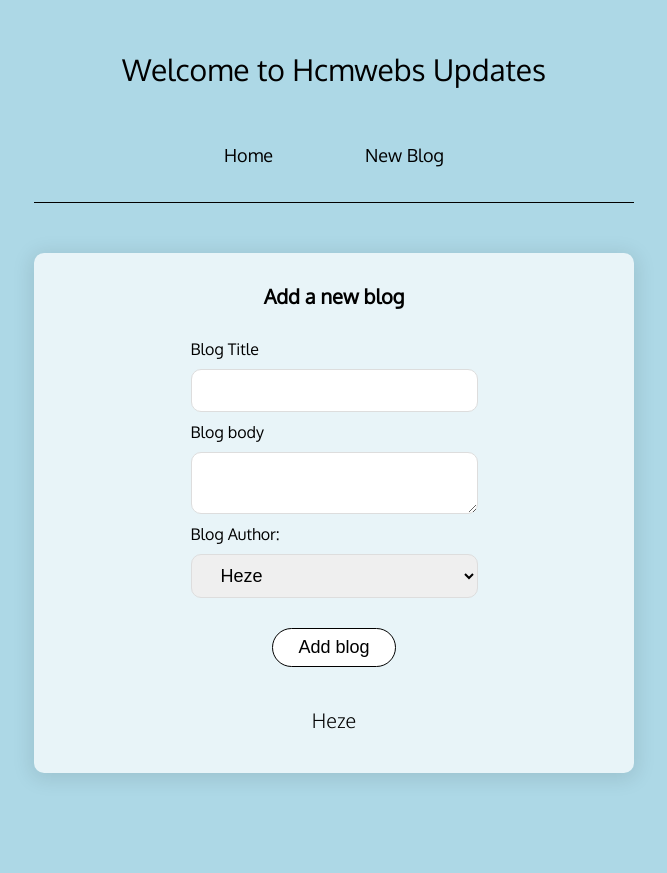
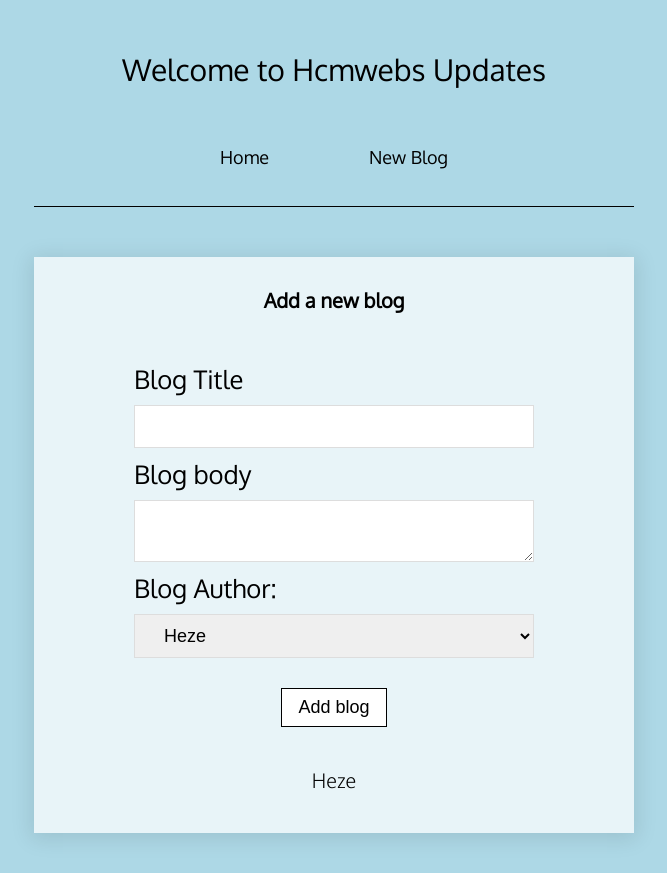
Before and after one commit to Hcmwebs/hcmwebs-blog, a React (Create React App) app: page /create in a window 1280 px wide. Shown: the whole page, without its empty margins (306-973 px from the left). Before the commit the page ends 813 px from the top, so only its background shows below. Built offline with nearby package versions, Linux system fonts and the light colour scheme.

Commit message:
updated the create blogs components
Signed-off-by: Heze <64218603+Hcmwebs@users.noreply.github.com>

```diff
--- a/src/Create.js
+++ b/src/Create.js
@@ -30,6 +30,7 @@ const Create = () => {
     <div className='create'>
       <h2>Add a new blog</h2>
       <form onSubmit={handleSubmit}>
+        <div className='formGroup'>
           <label>Blog Title</label>
           <input
             type='text'
@@ -37,16 +38,22 @@ const Create = () => {
             value={title}
             onChange={e => setTitle(e.target.value)}
           />
+        </div>
+        <div className='formGroup'>
           <label> Blog body</label>
           <textarea
             required
             value={body}
             onChange={e => setBody(e.target.value)}></textarea>
+        </div>
+
+        <div className='formGroup'>
           <label>Blog Author: </label>
           <select value={author} onChange={e => setAuthor(e.target.value)}>
             <option value='Heze'>Heze</option>
             <option value='Markus'>Markus</option>
           </select>
+        </div>
 
         {!isPending && <button>Add blog</button>}
         {isPending && <button disabled> Adding blog ...</button>}
--- a/src/index.css
+++ b/src/index.css
@@ -51,13 +51,13 @@ body {
 .navbar a {
   text-decoration: none;
   margin: 2.6rem;
-  padding: 1rem 2rem;
+  padding: 1.2rem 2.4rem;
   font-size: 1.8rem;
+  text-align: center;
   color: var(--primaryTxtColor);
   flex-wrap: wrap;
   border: none;
-  border-radius: 0.4rem;
-  transition: all 0.5s ease-in-out;
+  transition: all 0.6s ease-in-out;
 }
 
 .navbar a:hover {
@@ -72,7 +72,6 @@ body {
   max-width: 600px;
   margin: 4rem auto;
   padding: 2rem 0;
-  border-radius: 1rem;
   display: flex;
   flex-direction: column;
   justify-content: center;
@@ -82,14 +81,14 @@ body {
 
 /*=== Home ===  */
 button {
-  padding: 0.8rem 2.5rem;
+  padding: 0.8rem 1.6rem;
   margin: 2rem;
   font-size: 1.8rem;
   font-weight: 300;
   color: var(--primaryTxtColor);
   background-color: var(--secondaryTxtColor);
   border: var(--border);
-  border-radius: 2rem;
+  outline: none;
   text-align: center;
   transition: all 0.6s ease-in-out;
 }
@@ -134,6 +133,11 @@ p {
 }
 
 /*=== BlogDetails ===  */
+.blog-details {
+  width: 80%;
+  max-width: 600px;
+  margin: auto;
+}
 .blog-details h2 {
   font-size: 2rem;
   margin: 1rem auto;
@@ -145,21 +149,40 @@ p {
   line-height: 1.6;
 }
 
+.blog-details button {
+  background-color: var(--secondaryBgColor);
+  color: var(--secondaryTxtColor);
+  border: none;
+  padding: 0.8rem 1.6rem;
+  border-radius: 0.8rem;
+  cursor: pointer;
+}
+
 /*=== Create ===  */
 .create {
-  max-width: 300px;
-  margin: 0 auto;
+  width: 80%;
+  max-width: 400px;
   text-align: center;
+  display: grid;
+  place-items: center;
+  gap: 4rem;
+}
+
+.create h2 {
+  font-size: 2rem;
+  color: var var(--primaryTxtColor);
+}
+.create form {
+  width: 100%;
+  max-width: 400px;
+}
+.create .formGroup {
+  width: 100%;
 }
 .create label {
   text-align: left;
   display: block;
-  font-size: 1.6rem;
-}
-.create h2 {
-  font-size: 2rem;
-  color: var var(--primaryTxtColor);
-  margin-bottom: 3rem;
+  font-size: 2.56rem;
 }
 .create input,
 .create textarea,
@@ -171,10 +194,10 @@ p {
   padding: 1rem 2.5rem;
   margin: 1rem auto;
   border: 1px solid #ddd;
-  border-radius: 1rem;
+  outline: none;
   display: block;
 }
 
 .create textarea {
-  min-height: 2.5rem;
+  min-height: 4rem;
 }
```
Lines whose indentation alone changed are shown as unchanged.
